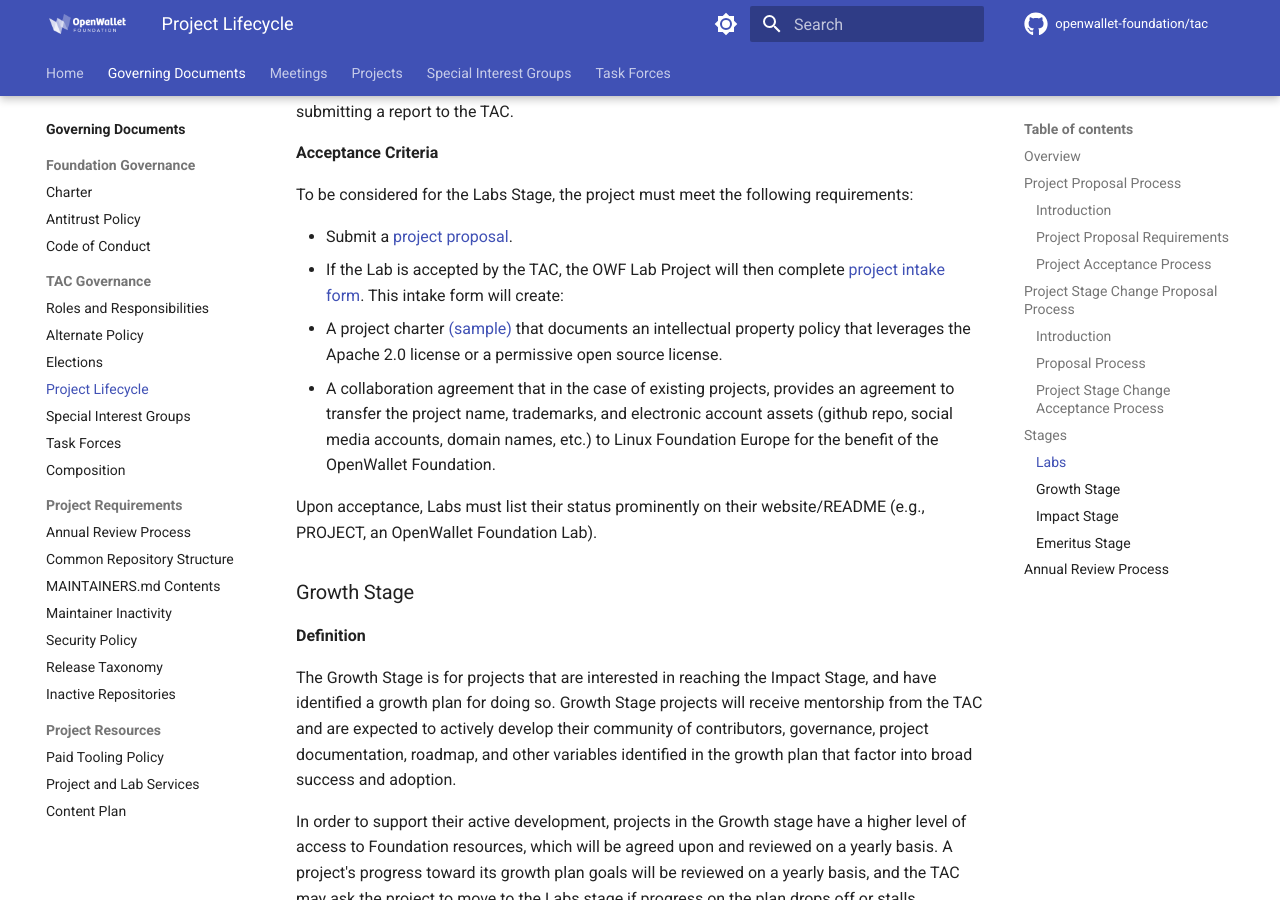
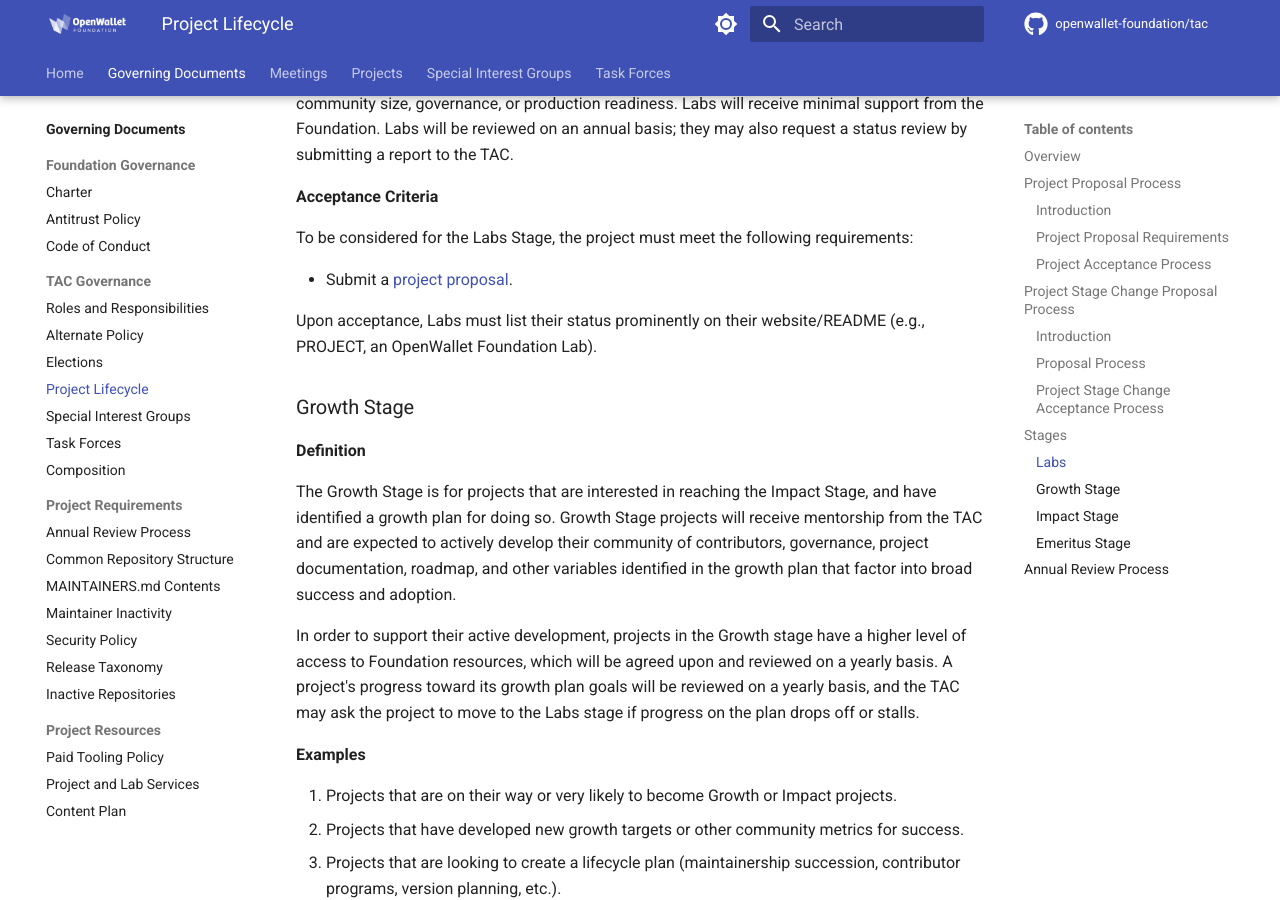
Before and after one commit to openwallet-foundation/tac, an MkDocs documentation site: the page built from docs/governance/project-lifecycle.md, in a window 1280 px wide and 900 px high, scrolled down 3954 px. Built offline with MkDocs 1.6.1 and Material for MkDocs 9.7.7, drawn with Linux system fonts in a browser that asks for light colours; comment, search, counter and statistics services are not loaded; some of the changed text lies outside the part shown.

Commit message:
Make changes based on PR review comments
Signed-off-by: Tracy A. Kuhrt <tracy.a.kuhrt@accenture.com>

```diff
--- a/docs/governance/project-lifecycle.md
+++ b/docs/governance/project-lifecycle.md
@@ -30,7 +30,6 @@
 * external dependencies (including licenses)
 * release methodology and mechanics
 * names of initial maintainers, if different from those submitting proposal
-* link to any documented governance practices (e.g., the project charter)
 * existing financial sponsorship (if exists)
 * infrastructure needs or requests (OpenWallet Foundation provides a set of [services for projects and labs](./project-and-lab-services.md). Please note which of these you will utilize and what else is required)
 
@@ -101,9 +100,6 @@
 To be considered for the Labs Stage, the project must meet the following requirements:
 
 * Submit a [project proposal](https://github.com/openwallet-foundation/project-proposals#instructions-for-proposing-a-project).
-* If the Lab is accepted by the TAC, the OWF Lab Project will then complete [project intake form](https://docs.google.com/forms/d/e/1FAIpQLSeO1bDGHUP-ZpCo1uynm94YOxZlek6RhCH7o3FnX1lZSXXfSQ/viewform?fbzx=4351560609072672295). This intake form will create:
-  * A project charter [(sample)](https://docs.google.com/document/d/1Sxnktu3d_xLFSZmAmSFbUp1Y1s1E36YvNDupY2AmigU/edit) that documents an intellectual property policy that leverages the Apache 2.0 license or a permissive open source license.
-  * A collaboration agreement that in the case of existing projects, provides an agreement to transfer the project name, trademarks, and electronic account assets (github repo, social media accounts, domain names, etc.) to Linux Foundation Europe for the benefit of the OpenWallet Foundation.
 
 Upon acceptance, Labs must list their status prominently on their website/README (e.g., PROJECT, an OpenWallet Foundation Lab).
 
```
Also changed, not shown: other parts of docs/governance/project-lifecycle.md (+1 -1 lines).
